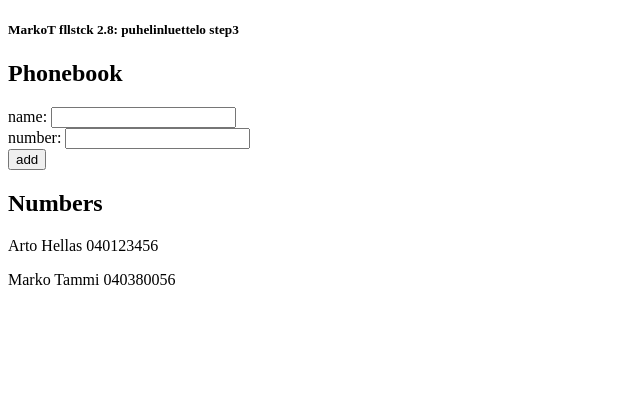
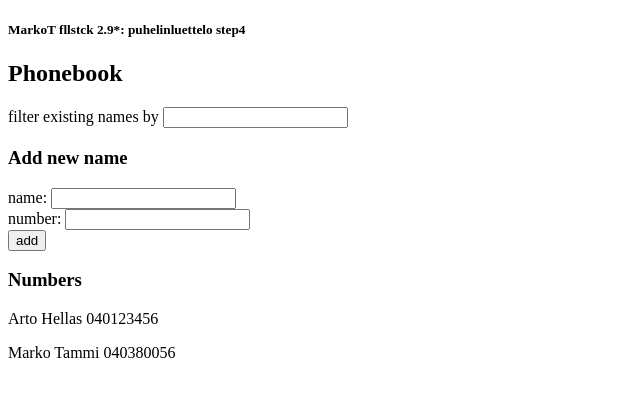
Before and after one commit to MarkoTammi/fllstck, a React (Create React App) app in the folder osa2/puhelinluettelo/: page / in a window 1280 px wide. Shown: the top 396 px of the page, without its empty margins (0-640 px from the left). Built offline with nearby package versions, Linux system fonts and the light colour scheme.

Commit message:
fllstck 2.9*: puhelinluettelo step4

```diff
--- a/osa2/puhelinluettelo/src/App.js
+++ b/osa2/puhelinluettelo/src/App.js
@@ -1,4 +1,4 @@
-// MarkoT fllstack 2.8: puhelinluettelo step3
+// MarkoT fllstack 2.9*: puhelinluettelo step4
 
 import React, { useState } from 'react';
 
@@ -10,6 +10,7 @@ const App = () => {
         ])
     const [ newName, setNewName ] = useState('')
     const [ newNumber, setNewNumber ] = useState('')
+    const [ filterString, setfilterString ] = useState('')
 
 
     // Event handler when 'add' button is clicked. Check if input name is already in a phonebook.
@@ -41,25 +42,45 @@ const App = () => {
 
     // Event handler for inputing person number.
     const handlePersonNumberInput = (event) => {
-      // console.log(event.target.value)
-      setNewNumber(event.target.value)
+        // console.log(event.target.value)
+        setNewNumber(event.target.value)
   }
 
-    // Display person name and number
-    const personDisplay = () => persons.map(person => <p key={person.name}>{person.name} {person.number}</p> )
+     // Event handler for inputing filter string
+    const handleFilterStringInput = (event) => {
+        setfilterString(event.target.value)
+    }
+
+
+    // Display persons (name and number) with filter criteria
+    const personDisplay = () => {
+        // Display all names because filter is empty
+        if (filterString === ''){
+          return persons.map(person => <p key={person.name}>{person.name} {person.number}</p> )
+        } else {
+        // Display names icluding filter string
+          const filteredPersons = persons.filter(person => person.name.toLowerCase().includes(filterString.toLowerCase()))
+          return filteredPersons.map(person => <p key={person.name}>{person.name} {person.number}</p> )
+        }
+    }
 
 return (
     <div>
-        <h5>MarkoT fllstck 2.8: puhelinluettelo step3</h5>
+        <h5>MarkoT fllstck 2.9*: puhelinluettelo step4</h5>
         <h2>Phonebook</h2>
+
+        <form>
+            <div> filter existing names by <input value={filterString} onChange={handleFilterStringInput}/> </div>
+        </form>
+
+        <h3>Add new name</h3>
         <form onSubmit={addPersonPhonebook}>
             <div> name: <input value={newName} onChange={handlePersonNameInput}/> </div>
             <div> number: <input value={newNumber} onChange={handlePersonNumberInput}/> </div>
-            <div>
-                <button type="submit">add</button>
-            </div>
+            <div> <button type="submit">add</button> </div>
         </form>
-        <h2>Numbers</h2>
+
+        <h3>Numbers</h3>
         {personDisplay()}
     </div>
 )
```
